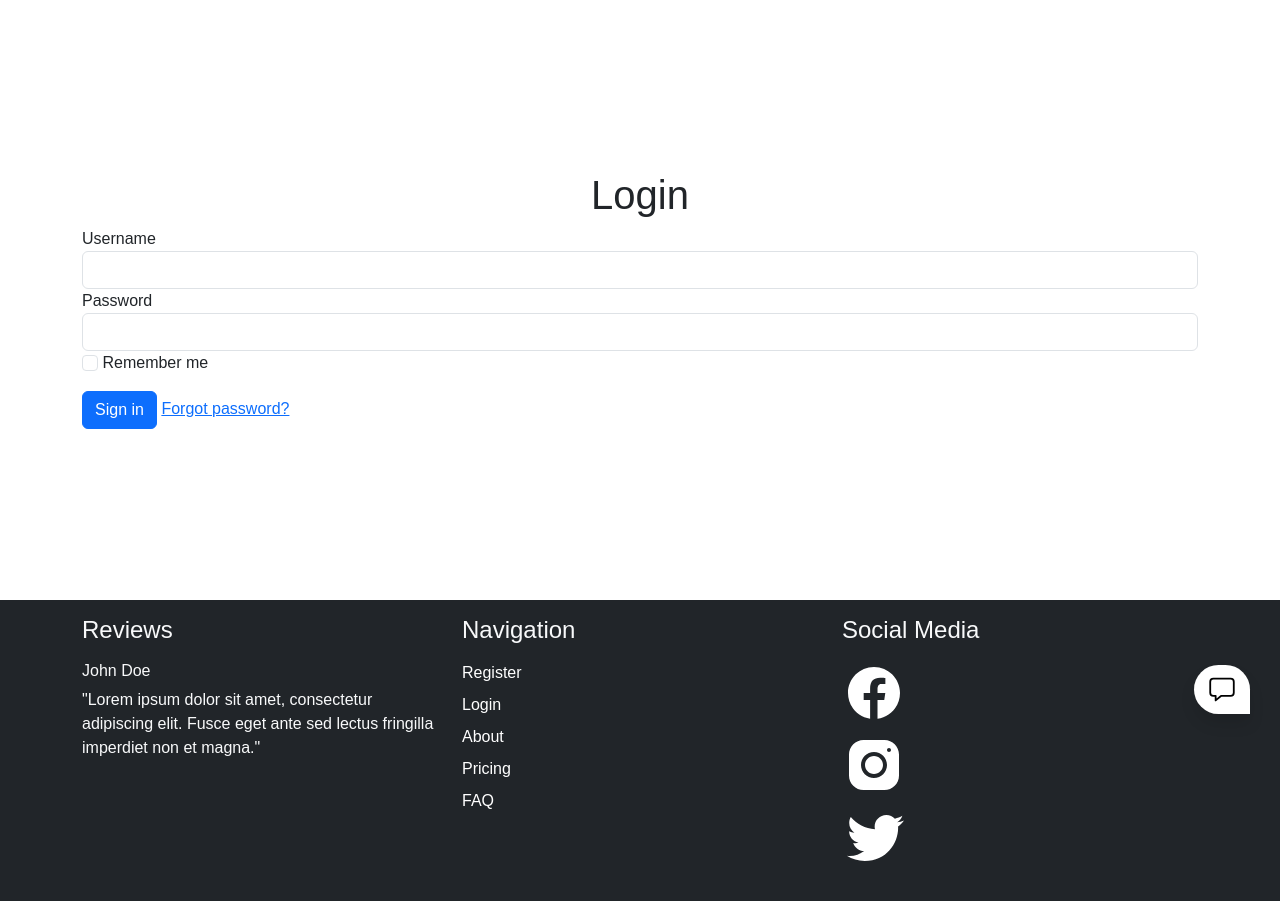
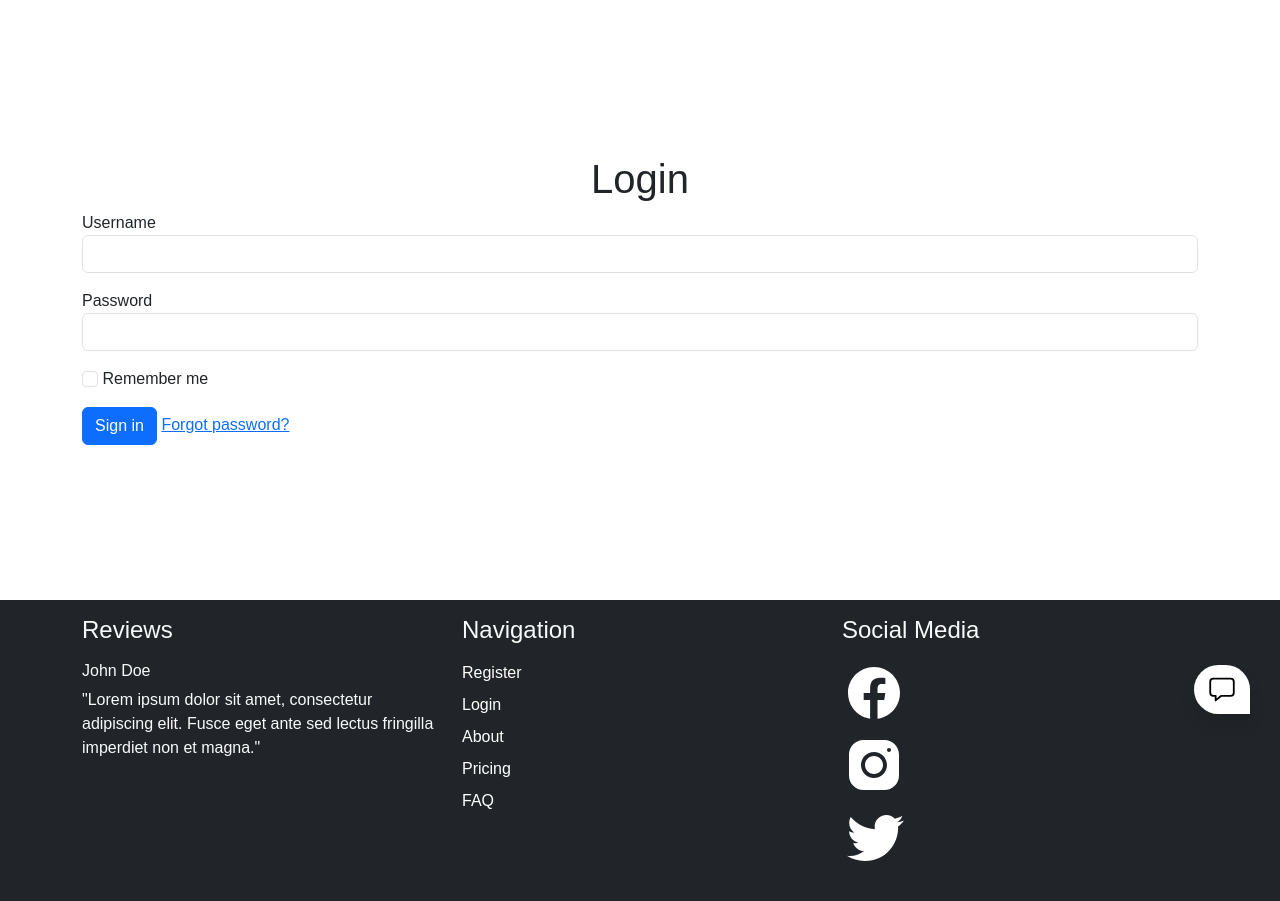
Before and after one commit to benterkidhiaeddine/audio-blog, a Flask app: page /login in a window 1280 px wide. Shown: the part 56-957 px from the top of the page. Run offline with Flask 3, Linux system fonts and the light colour scheme.

```diff
--- /dev/null
+++ b/app/static/form-page.css
@@ -0,0 +1,6 @@
+.form-page{
+    height: 75vh;
+    display: flex;
+    justify-content: center;
+    align-items: center;
+}
--- a/app/static/login.css
+++ /dev/null
@@ -1,16 +0,0 @@
-#login-section{
-    height: 75vh;
-    display: flex;
-    justify-content: center;
-    align-items: center;
-}
-
-.footer-links{
-    text-decoration: none;
-    color: white;
-
-}
-
-.footer-links:hover{
-    text-decoration: underline;
-}
--- a/app/templates/login.html
+++ b/app/templates/login.html
@@ -1,15 +1,15 @@
 {% extends 'layout.html' %}
 {% block style %}
-<link rel="stylesheet" href="{{url_for('static',filename='login.css')}}">
+<link rel="stylesheet" href="{{url_for('static',filename='form-page.css')}}">
 {% endblock %}
 {% block content%}
-<main id="login-section" class="">
+<main  class="form-page">
 
     <div class="container">
         <h1 class="text-center ">{{title}}</h1>
         <form class="form" action="/login" method="post" novalidate>
             {{ form.hidden_tag() }}
-            <div class="form-group col-12">
+            <div class="form-group col-12 mb-3">
                 {{ form.username.label }}
                 {{ form.username(size=32,class_='form-control',autocomplete='off') }}
                 {% for error in form.username.errors %}
@@ -17,7 +17,7 @@
                 {% endfor %}
             </div>
 
-            <div class="form-group col-12">
+            <div class="form-group col-12 mb-3">
                 {{ form.password.label }}
                 {{ form.password(size=32,class_='form-control',autocomplete='off') }}
                 {% for error in form.password.errors %}
@@ -25,11 +25,11 @@
                 {% endfor %}
             </div>
 
-            <div class="form-group col-2">
+            <div class="form-group col-2 mb-3">
                 <p>{{ form.remember_me(class_='form-check-input') }}  <span class="form-check-label">{{ form.remember_me.label }}</span></p>
             </div>
 
-            <div>
+            <div mb-3>
                 {{ form.submit(class_='btn btn-primary') }}
                 <a href="{{ url_for('request_reset')}}">Forgot password?</a>
             </div>
```
Also changed, not shown: app/templates/register.html (+14 -6 lines), app/templates/request_reset.html (+9 -4 lines), app/templates/reset_password.html (+8 -1 lines).
